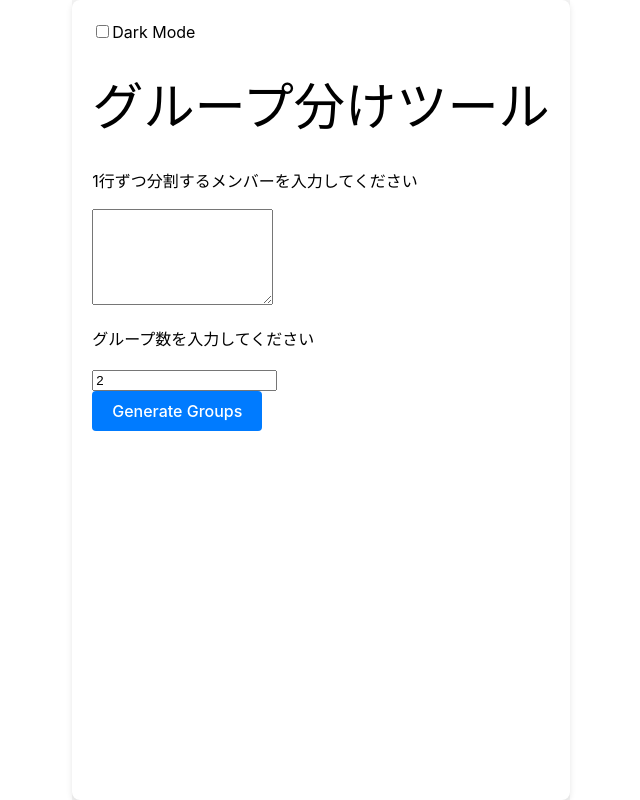
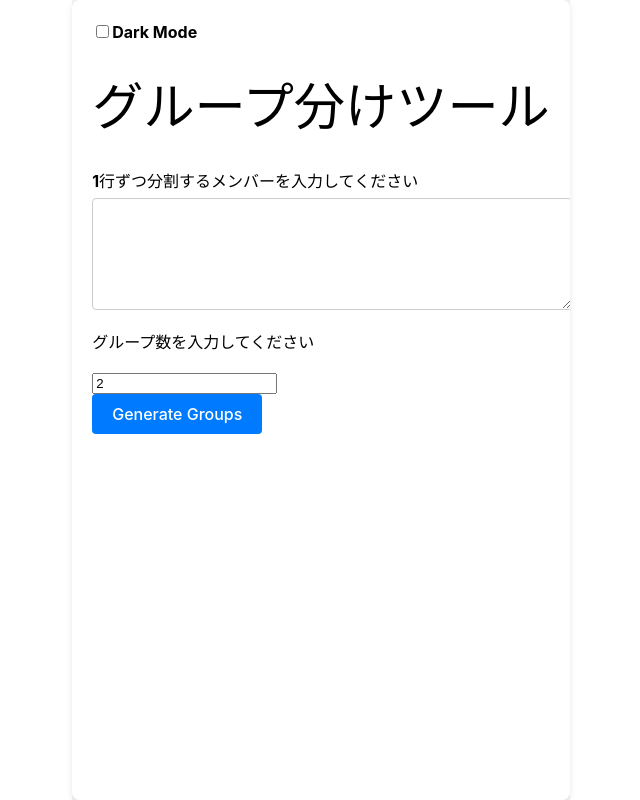
Before and after one commit to rami2076/groups, a React (Vite) app: page / in a window 1280 px wide. Shown: the whole page, without its empty margins (319-959 px from the left). Built offline with nearby package versions, Linux system fonts and the light colour scheme.

Commit message:
メンバーを入力するページへのCSSが効いていなかったので修正し、Pタグを除去

```diff
--- a/src/components/molecules/ParticipantsInput.tsx
+++ b/src/components/molecules/ParticipantsInput.tsx
@@ -1,4 +1,5 @@
 import React from 'react';
+import './ParticipantsInput.css';
 
 interface ParticipantsInputProps {
     value: string;
@@ -8,7 +9,7 @@ interface ParticipantsInputProps {
 const ParticipantsInput: React.FC<ParticipantsInputProps> = ({value, onChange}) => {
     return (
         <div className="ParticipantsInput">
-            <p><label htmlFor="participantsInput">1行ずつ分割するメンバーを入力してください</label></p>
+            <label htmlFor="participantsInput">1行ずつ分割するメンバーを入力してください</label>
             <textarea id="participantsInput" rows={6} value={value} onChange={onChange}/>
         </div>
     );
```
